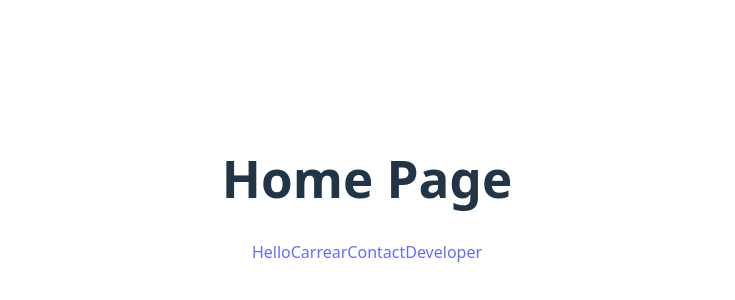
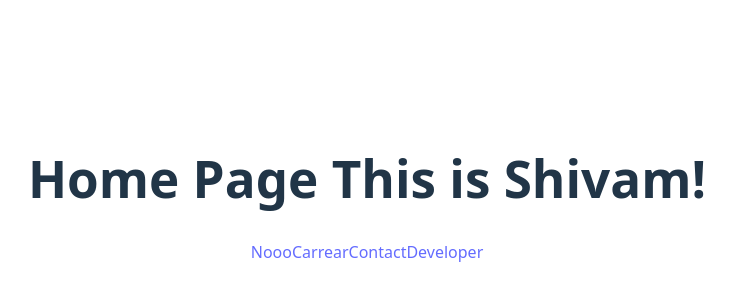
Before and after one commit to Shivamprajapatii/react-app-deployemnt, a React (Vite) app: page / in a window 1280 px wide. Shown: the part 210-510 px from the top of the page, without its empty margins (273-1008 px from the left). Built offline with nearby package versions, Linux system fonts and the light colour scheme.

Commit message:
changes in the docker file

```diff
--- a/package.json
+++ b/package.json
@@ -4,7 +4,7 @@
   "version": "0.0.0",
   "type": "module",
   "scripts": {
-    "dev": "vite",
+    "dev": "vite --host",
     "build": "vite build",
     "lint": "eslint .",
     "preview": "vite preview"
--- a/src/App.jsx
+++ b/src/App.jsx
@@ -9,10 +9,10 @@ function App() {
   return (
     <>
      <div>
-       <h1>Home Page</h1>
+       <h1>Home Page This is Shivam!</h1>
       </div>
       <footer>
-        <a href="youtube.com">Hello</a>
+        <a href="youtube.com">Nooo</a>
          <a href="youtube.com">Carrear</a>
          <a href="youtube.com">Contact</a>
           <a href="youtube.com">Developer</a>
```
Also changed, not shown: 1 other file (tests, documents, lock files or other folders).
